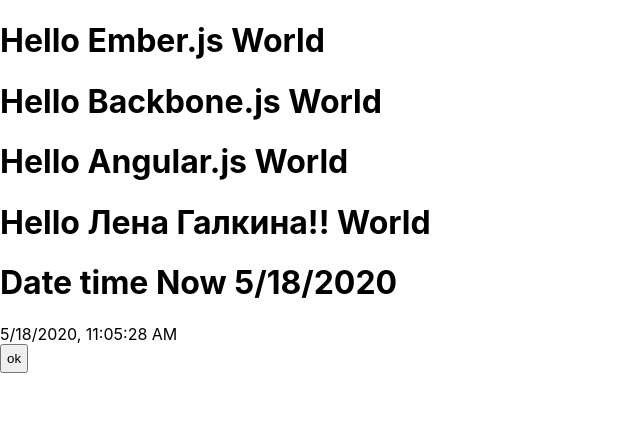
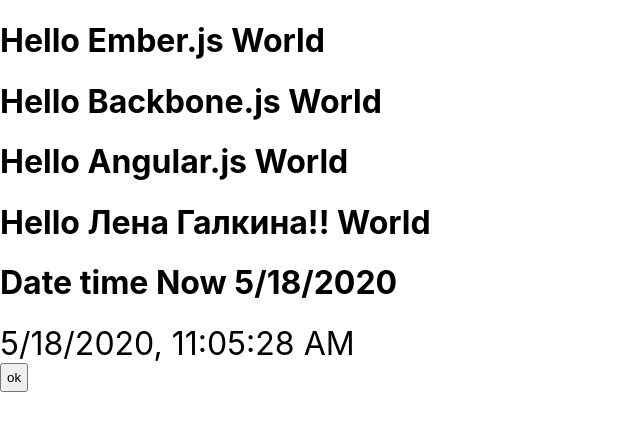
Before and after one commit to galkin-anton/kalash-lena.com, a React (Create React App) app: page / in a window 1280 px wide. Shown: the top 430 px of the page, without its empty margins (0-640 px from the left). Built offline with nearby package versions, Linux system fonts and the light colour scheme.

Commit message:
Added clock.js

```diff
--- /dev/null
+++ b/src/components/clock.js
@@ -0,0 +1,31 @@
+import React from 'react';
+import DigitalDisplay from './digital-display';
+
+class Clock extends React.Component {
+  state = {
+    currentTime: (new Date()).toLocaleString(),
+  };
+
+  constructor(props) {
+    super(props);
+    this.launchClock();
+  }
+
+  launchClock() {
+    setInterval(() => {
+      console.log('Udatimg time...');
+      this.setState({
+        currentTime: (new Date()).toLocaleString(),
+      });
+    }, 1000);
+  }
+
+  render() {
+    console.log('Rendering Clock...');
+    return <div>
+      <DigitalDisplay size={"large"} time={this.state.currentTime}/>
+    </div>;
+  }
+}
+
+export default Clock;
--- /dev/null
+++ b/src/components/digital-display.js
@@ -0,0 +1,12 @@
+import React from 'react';
+
+const DigitalDisplay = (props) => {
+  let size = props.size;
+  let styles = {
+    fontSize: size === 'large' ? '2em' : '1em'
+  };
+
+  return <div style={styles}>{props.time}</div>;
+};
+
+export default DigitalDisplay;
--- a/src/index.js
+++ b/src/index.js
@@ -1,32 +1,8 @@
 import React from 'react';
 import ReactDOM from 'react-dom';
 import './index.scss';
+import Clock from './components/clock'
 import * as serviceWorker from './serviceWorker';
-
-class Clock extends React.Component {
-  state = {
-    currentTime: (new Date()).toLocaleString(),
-  };
-
-  constructor(props) {
-    super(props);
-    this.launchClock();
-  }
-
-  launchClock() {
-    setInterval(() => {
-      console.log('Udatimg time...');
-      this.setState({
-        currentTime: (new Date()).toLocaleString(),
-      });
-    }, 1000);
-  }
-
-  render() {
-    console.log('Rendering Clock...');
-    return <div>{this.state.currentTime}</div>;
-  }
-}
 
 class HelloWorld extends React.Component {
   render() {
```
Also changed, not shown: 1 other file (tests, documents, lock files or other folders).
